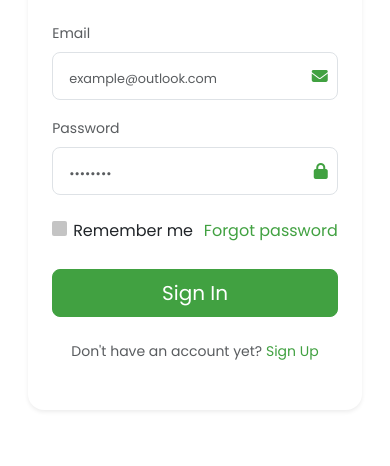
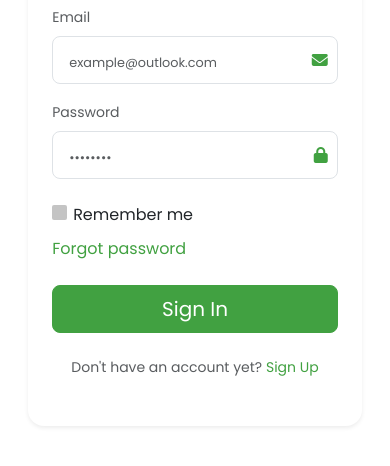
Before and after one commit to safikuldeveloper/learn-admin-panel, a plain HTML site: page login.html in a window 390 px wide. Shown: the part 270-736 px from the top of the page. Drawn offline with Linux system fonts and the light colour scheme.

Commit message:
intial commit

```diff
--- a/login.html
+++ b/login.html
@@ -16,7 +16,7 @@
 <body>
     <div class="container">
         <div class="row justify-content-center min-vh-100 align-items-center">
-            <div class="col-11 col-sm-8 col-md-6 col-lg-4">
+            <div class="col-11 col-sm-8 col-md-8 col-lg-4">
                 <div class="bg-white rounded-4 shadow-sm p-4">
                     <!-- Logo -->
                     <div class="text-center mb-4">
@@ -48,15 +48,18 @@
                             </div>
                         </div>
 
-                        <div class="d-flex justify-content-between mb-4">
+                        <div class="row mb-4">
+                            <div class="col-12 col-lg-6 mb-2 mb-lg-0">
                             <div class="form-check ps-0">
-                               <input type="checkbox" class="custom-checkbox" id="flexCheckDefault">
-                               <label class="form-check-label" for="flexCheckDefault">Remember me</label>
+                                <input type="checkbox" class="custom-checkbox" id="flexCheckDefault">
+                                <label class="form-check-label" for="flexCheckDefault">Remember me</label>
+                                </div>
                             </div>
-                            <div>
-                               <a href="forgot-password.html" class="text-primary">Forgot password</a>
+                            <div class="col-12 col-lg-6 text-lg-end">
+                            <a href="forgot-password.html" class="text-primary">Forgot password</a>
                             </div>
-                         </div>
+                        </div>
+
 
                         <!-- Sign In Button -->
                         <button type="submit" class="btn btn-signin btn-lg w-100 rounded-3 mb-4">
```
